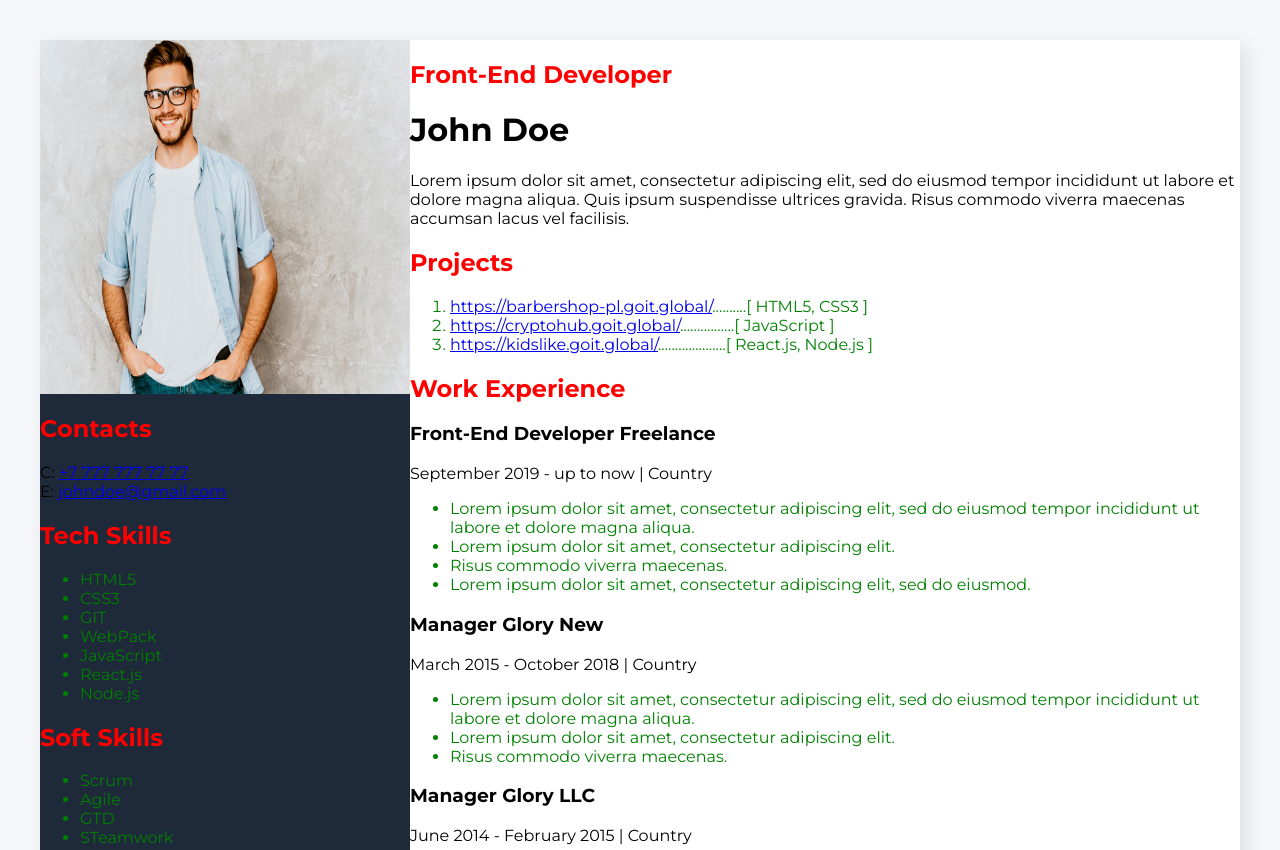
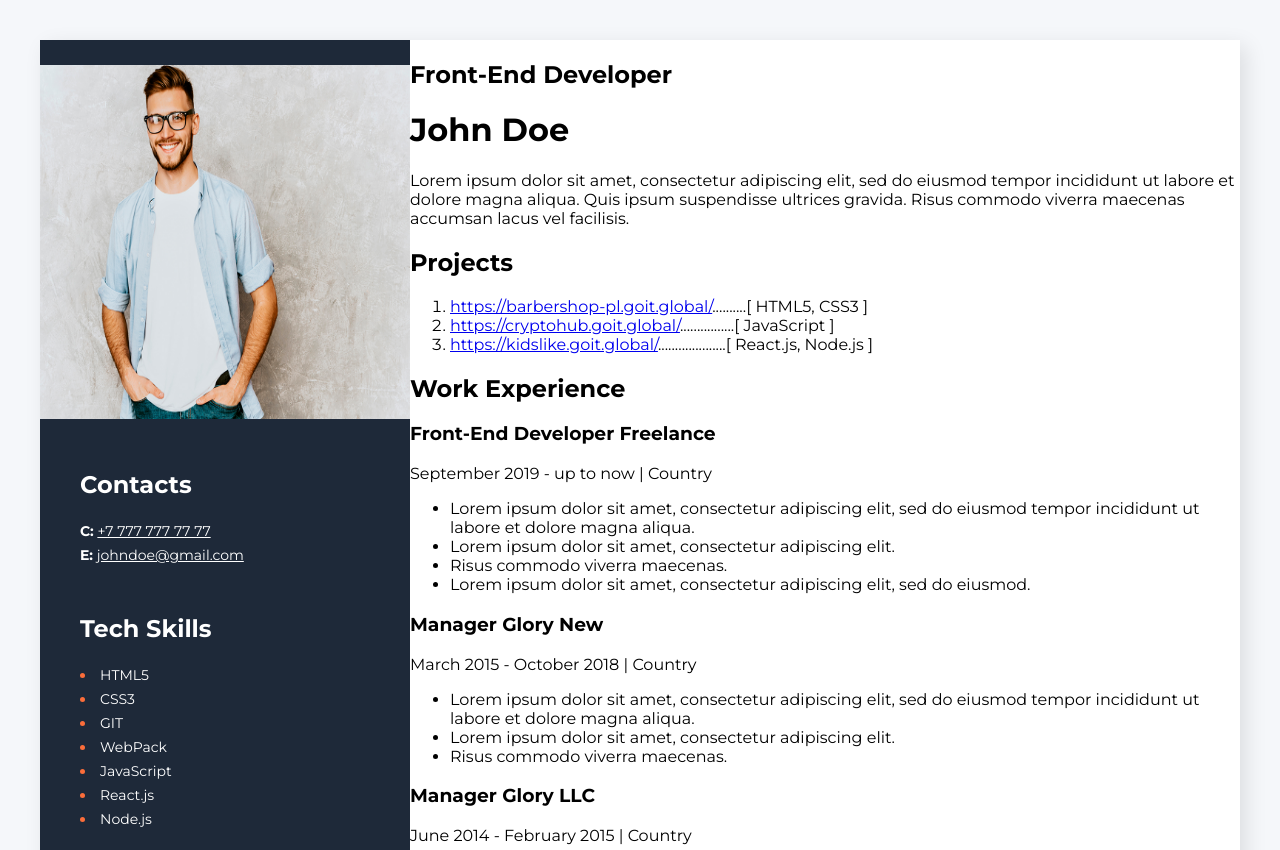
Before and after one commit to Art3usz/CV_In_HTML_2022, a plain HTML site: page index.html in a window 1280 px wide. Shown: the top 850 px of the page. Drawn offline with Linux system fonts and the light colour scheme.

Commit message:
day4 marge

```diff
--- a/style.css
+++ b/style.css
@@ -10,26 +10,57 @@ body {
     width: 1200px;
     margin: 40px auto;
     background: #ffffff;
-    box-shadow: 6px 6px 20px 0px #0000001A;
+    box-shadow: 6px 6px 20px 0px #0000001a;
+}
+
+aside {
+    background-color: #1e2939;
+    width: 370px;
+}
+
+.cv-photo {
+    margin-top: 25px;
+}
+
+.header-secondary {
+    color: #ffffff;
+}
+
+.contact-links {
+    color: #ffffff;
+    font-weight: 400;
+    font-size: 14px;
+    line-height: 24px;
+}
+
+.bold {
+    font-weight: 700;
+}
+
+.list-secondary {
+    color: #fb6d3a;
+    font-size: 14px;
+    line-height: 24px;
+    margin-left: 0;
+    padding-left: 0;
+    list-style-position: inside;
+}
+
+.list-secondary-item{
+    color: #ffffff;
 
 }
 
-li {
-    color: green;
-}
-h2 {
-    color: red;
+.contact-block{
+    margin-top: 51px;
+    margin-left: 40px;
 }
 
-.description {
-    color: blue;
+.tech-skills-block{
+    margin-top: 47px;
+    margin-left: 40px;
 }
-aside {
-    background-color: #1e2939;
-
+.soft-skills-block{
+    margin-top: 47px;
+    margin-left: 40px;
 }
-.main-description{
-    background: red;
-    margin: 20px 40px 20px 40px;
-    padding: 20px;
-}
```
